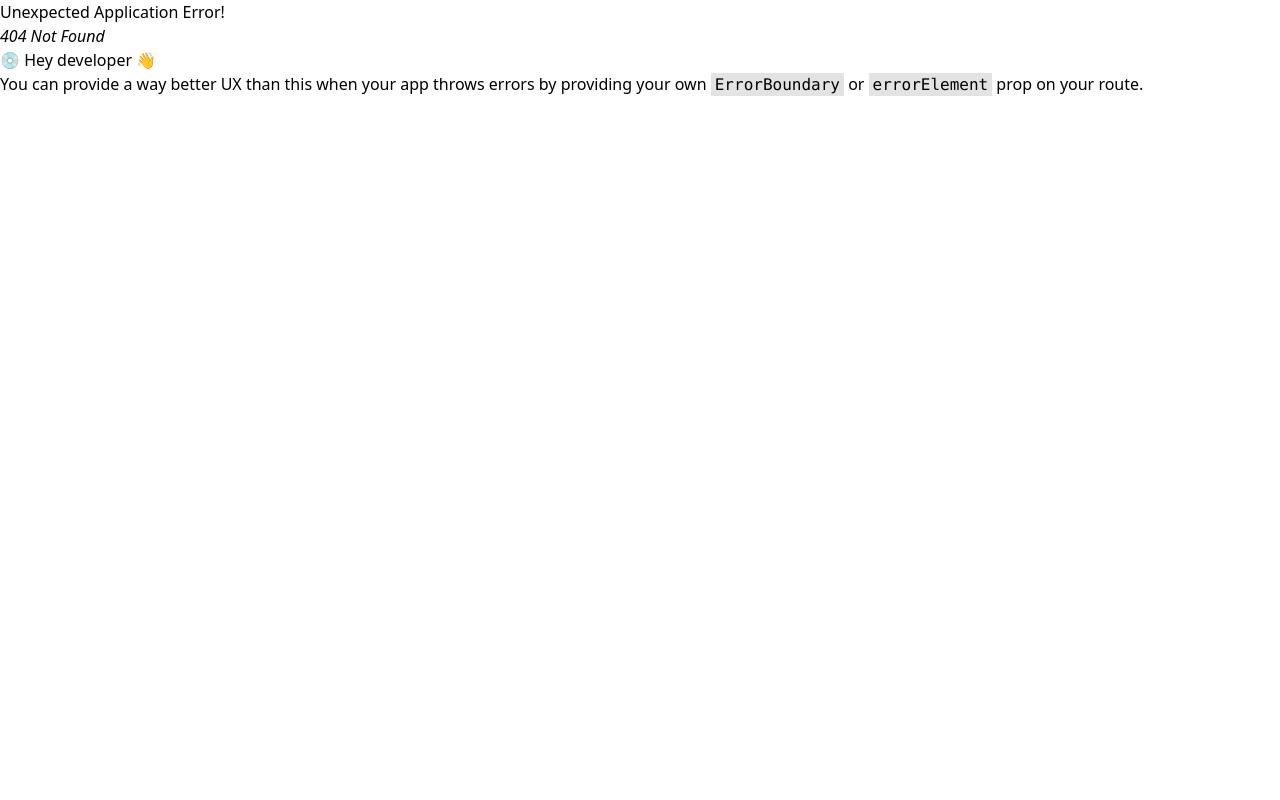
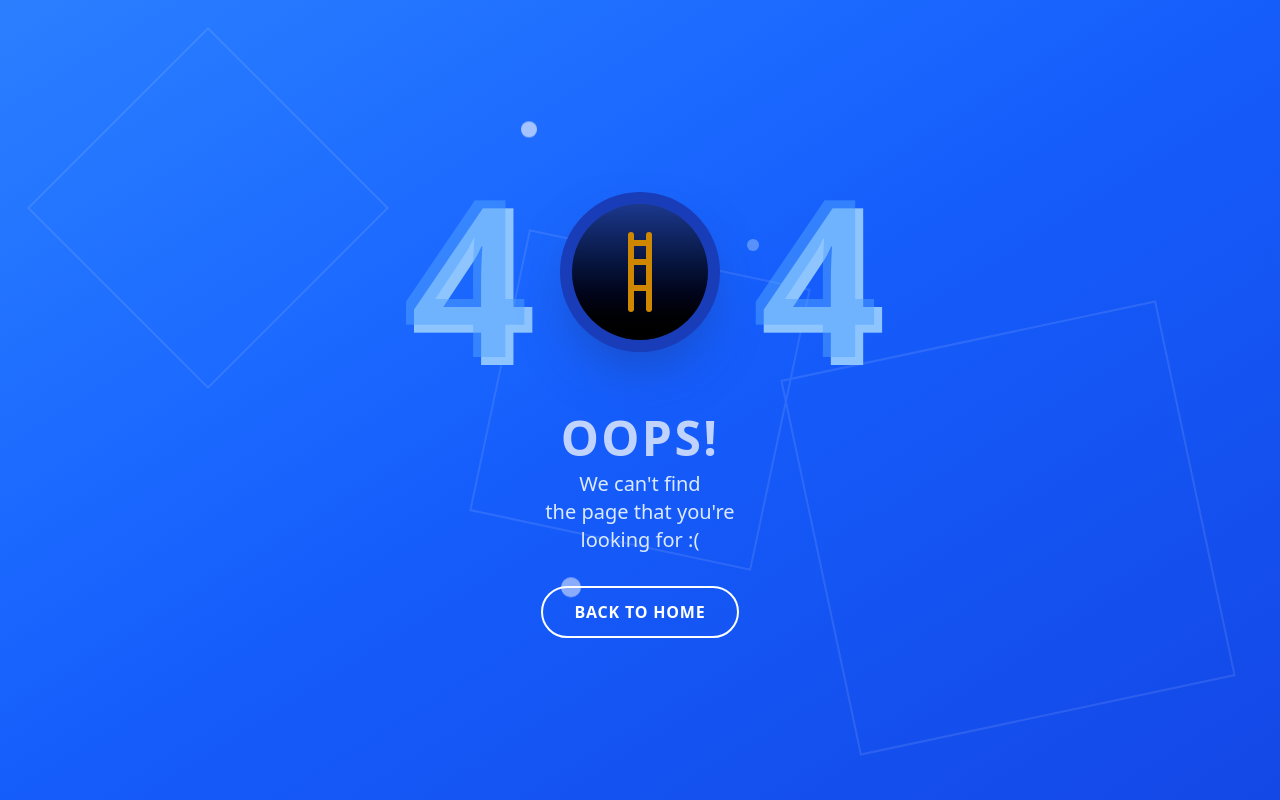
Before and after one commit to piushmaji/StoreX, a React (Vite) app: page /product/1 in a window 1280 px wide. Before the commit this address had no page. Built offline with nearby package versions, Linux system fonts and the light colour scheme.

Commit message:
notFound page add
notFound page add for better experience for the user

```diff
--- a/src/App.jsx
+++ b/src/App.jsx
@@ -1,12 +1,14 @@
 import { createBrowserRouter, RouterProvider } from "react-router-dom"
 import HomePage from "./pages/HomePage"
 import ProductListingPage from "./pages/ProductListingPage"
+import NotFound from "./pages/NotFound"
 
 
 const router = createBrowserRouter([
   {
     path: '/',
-    element: <HomePage />
+    element: <HomePage />,
+    errorElement: <NotFound />
   },
   {
     path: '/product',
--- /dev/null
+++ b/src/pages/NotFound.jsx
@@ -0,0 +1,106 @@
+import React from 'react';
+import { useNavigate } from 'react-router-dom';
+
+const NotFound = () => {
+    const navigate = useNavigate();
+
+    return (
+        <div className="min-h-screen bg-gradient-to-br from-blue-500 via-blue-600 to-blue-700 flex items-center justify-center px-4 relative overflow-hidden">
+            {/* Geometric Background Pattern */}
+            <div className="absolute inset-0 opacity-10">
+                <div className="absolute top-20 left-20 w-64 h-64 border-2 border-white transform rotate-45"></div>
+                <div className="absolute bottom-20 right-20 w-96 h-96 border-2 border-white transform -rotate-12"></div>
+                <div className="absolute top-1/2 left-1/2 w-72 h-72 border-2 border-white transform -translate-x-1/2 -translate-y-1/2 rotate-12"></div>
+            </div>
+
+            {/* Main Content */}
+            <div className="relative z-10 text-center">
+                {/* 404 Large Numbers with 3D Effect */}
+                <div className="relative mb-8">
+                    <div className="flex items-center justify-center gap-8 mb-6">
+                        {/* First 4 */}
+                        <div className="relative">
+                            <div className="text-[180px] md:text-[220px] font-bold text-blue-400 opacity-50 select-none leading-none">
+                                4
+                            </div>
+                            <div className="absolute inset-0 text-[180px] md:text-[220px] font-bold text-blue-300 transform translate-x-2 translate-y-2 -z-10 select-none leading-none">
+                                4
+                            </div>
+                        </div>
+
+                        {/* Hole with Ladder */}
+                        <div className="relative w-32 h-32 md:w-40 md:h-40">
+                            {/* Hole */}
+                            <div className="w-full h-full bg-blue-800 rounded-full shadow-2xl shadow-blue-900/50 flex items-center justify-center">
+                                <div className="w-[85%] h-[85%] bg-gradient-to-b from-blue-900 to-black rounded-full"></div>
+                            </div>
+
+                            {/* Ladder */}
+                            <div className="absolute top-1/4 left-1/2 transform -translate-x-1/2 w-8 h-20">
+                                <div className="relative w-full h-full">
+                                    {/* Ladder sides */}
+                                    <div className="absolute left-1 top-0 w-1.5 h-full bg-yellow-600 rounded"></div>
+                                    <div className="absolute right-1 top-0 w-1.5 h-full bg-yellow-600 rounded"></div>
+                                    {/* Ladder rungs */}
+                                    <div className="absolute top-2 left-1 right-1 h-1.5 bg-yellow-600 rounded"></div>
+                                    <div className="absolute top-1/3 left-1 right-1 h-1.5 bg-yellow-600 rounded"></div>
+                                    <div className="absolute top-2/3 left-1 right-1 h-1.5 bg-yellow-600 rounded"></div>
+                                </div>
+                            </div>
+                        </div>
+
+                        {/* Second 4 */}
+                        <div className="relative">
+                            <div className="text-[180px] md:text-[220px] font-bold text-blue-400 opacity-50 select-none leading-none">
+                                4
+                            </div>
+                            <div className="absolute inset-0 text-[180px] md:text-[220px] font-bold text-blue-300 transform translate-x-2 translate-y-2 -z-10 select-none leading-none">
+                                4
+                            </div>
+                        </div>
+                    </div>
+                </div>
+
+                {/* Error Message */}
+                <div className="mb-8 space-y-2">
+                    <h1 className="text-4xl md:text-5xl font-bold text-white tracking-wider animate-pulse">
+                        OOPS!
+                    </h1>
+                    <p className="text-lg md:text-xl text-blue-100 max-w-md mx-auto">
+                        We can't find<br />
+                        the page that you're<br />
+                        looking for :(
+                    </p>
+                </div>
+
+                {/* Back to Home Button */}
+                <button
+                    onClick={() => navigate('/')}
+                    className="group relative px-8 py-3 text-white font-semibold tracking-wider border-2 border-white rounded-full hover:bg-white hover:text-blue-600 transition-all duration-300 transform hover:scale-105 active:scale-95"
+                >
+                    <span className="relative z-10">BACK TO HOME</span>
+                    <div className="absolute inset-0 bg-white opacity-0 group-hover:opacity-10 rounded-full transition-opacity duration-300"></div>
+                </button>
+
+                {/* Floating Animation Elements */}
+                <div className="absolute -top-10 left-1/4 w-4 h-4 bg-white rounded-full animate-bounce opacity-60"></div>
+                <div className="absolute top-20 right-1/4 w-3 h-3 bg-blue-200 rounded-full animate-bounce opacity-40" style={{ animationDelay: '0.5s' }}></div>
+                <div className="absolute bottom-10 left-1/3 w-5 h-5 bg-white rounded-full animate-bounce opacity-50" style={{ animationDelay: '1s' }}></div>
+            </div>
+
+            {/* Additional 3D Depth Shadows */}
+            <style jsx>{`
+        @keyframes float {
+          0%, 100% { transform: translateY(0px); }
+          50% { transform: translateY(-20px); }
+        }
+
+        .animate-float {
+          animation: float 3s ease-in-out infinite;
+        }
+      `}</style>
+        </div>
+    );
+};
+
+export default NotFound;
```
